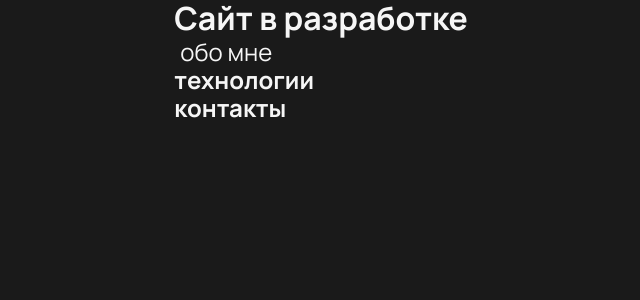
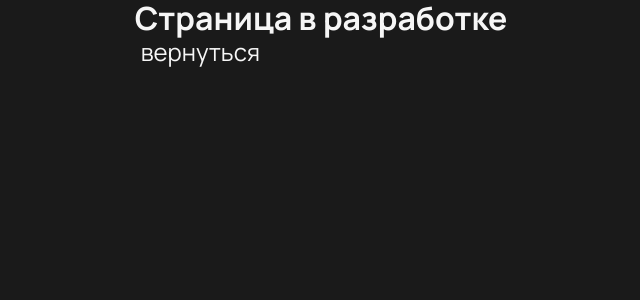
Before and after one commit to AndStrel/MyBuisnessCard, a React (Vite) app: page /about in a window 1280 px wide. Shown: the top 300 px of the page, without its empty margins (319-959 px from the left). Built offline with nearby package versions, Linux system fonts and the light colour scheme.

Commit message:
fix lint

```diff
--- a/src/components/ui/pages/aboutPage/aboutPageUI.tsx
+++ b/src/components/ui/pages/aboutPage/aboutPageUI.tsx
@@ -6,12 +6,10 @@ interface AboutPageUIProps {
 export const AboutPageUI: React.FC<AboutPageUIProps> = ({ hanleClick }) => {
   return (
     <div className={style.container}>
-      <h1 className={style.container__name}>Cайт в разработке</h1>
+      <h1 className={style.container__name}>Страница в разработке</h1>
       <button className={style.container__button} onClick={hanleClick}>
-        обо мне
+        вернуться
       </button>
-      <h2 className={style.container__subtitle}>технологии</h2>
-      <h2 className={style.container__description}>контакты</h2>
     </div>
   );
 };
--- a/src/components/ui/showcase/showcase.module.scss
+++ b/src/components/ui/showcase/showcase.module.scss
@@ -23,7 +23,7 @@
   &__descriptionContainer {
     @include flex-start;
     width: 100%;
-    margin: 40px 0 27px;
+    margin: 40px 0 56px;
   }
   &__description {
     max-width: 865px;
```
Also changed, not shown: 1 other file (tests, documents, lock files or other folders).
